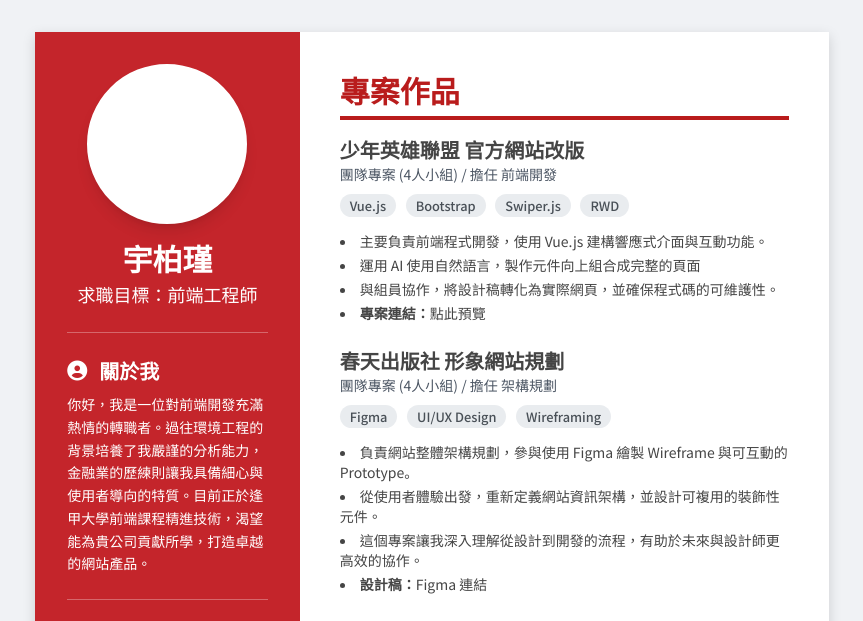
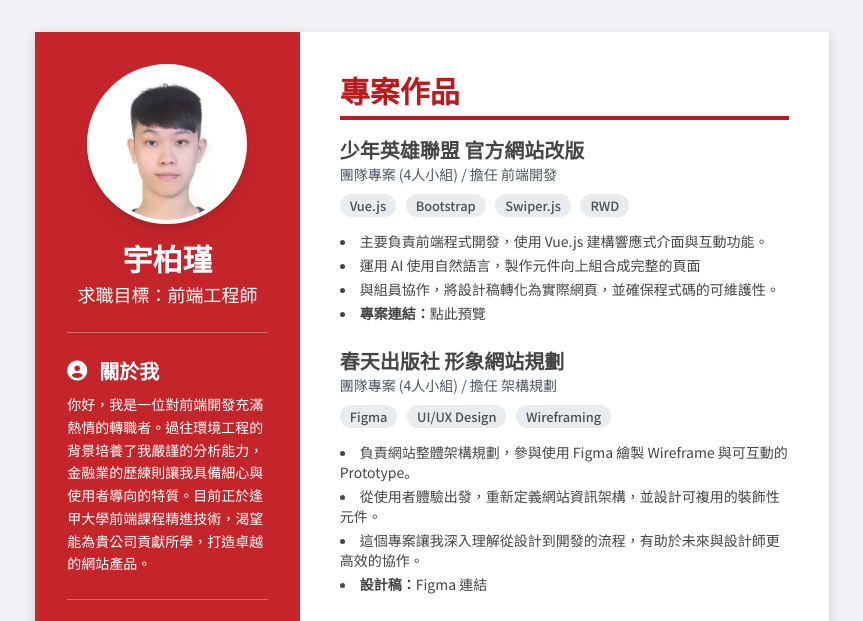
Before and after one commit to Paimiya/Paimiya.github.io, a plain HTML site: page index.html.html in a window 1280 px wide. Shown: the top 621 px of the page, without its empty margins (208-1071 px from the left). Drawn offline with nearby package versions, Linux system fonts and the light colour scheme.

Commit message:
更新大頭照

```diff
--- a/index.html.html
+++ b/index.html.html
@@ -84,7 +84,7 @@
             <div class="flex flex-col items-center">
                 <!-- 大頭照 (使用 placeholder) -->
                 <div class="w-40 h-40 rounded-full bg-white mb-4 border-4 border-white shadow-lg overflow-hidden">
-                    <img src="/大頭照.png" alt="宇柏瑾的大頭照" class="object-cover w-full h-full">
+                    <img src="avatar.png.png" alt="宇柏瑾的大頭照" class="object-cover w-full h-full">
                 </div>
 
                 <!-- 姓名與求職目標 -->
```
